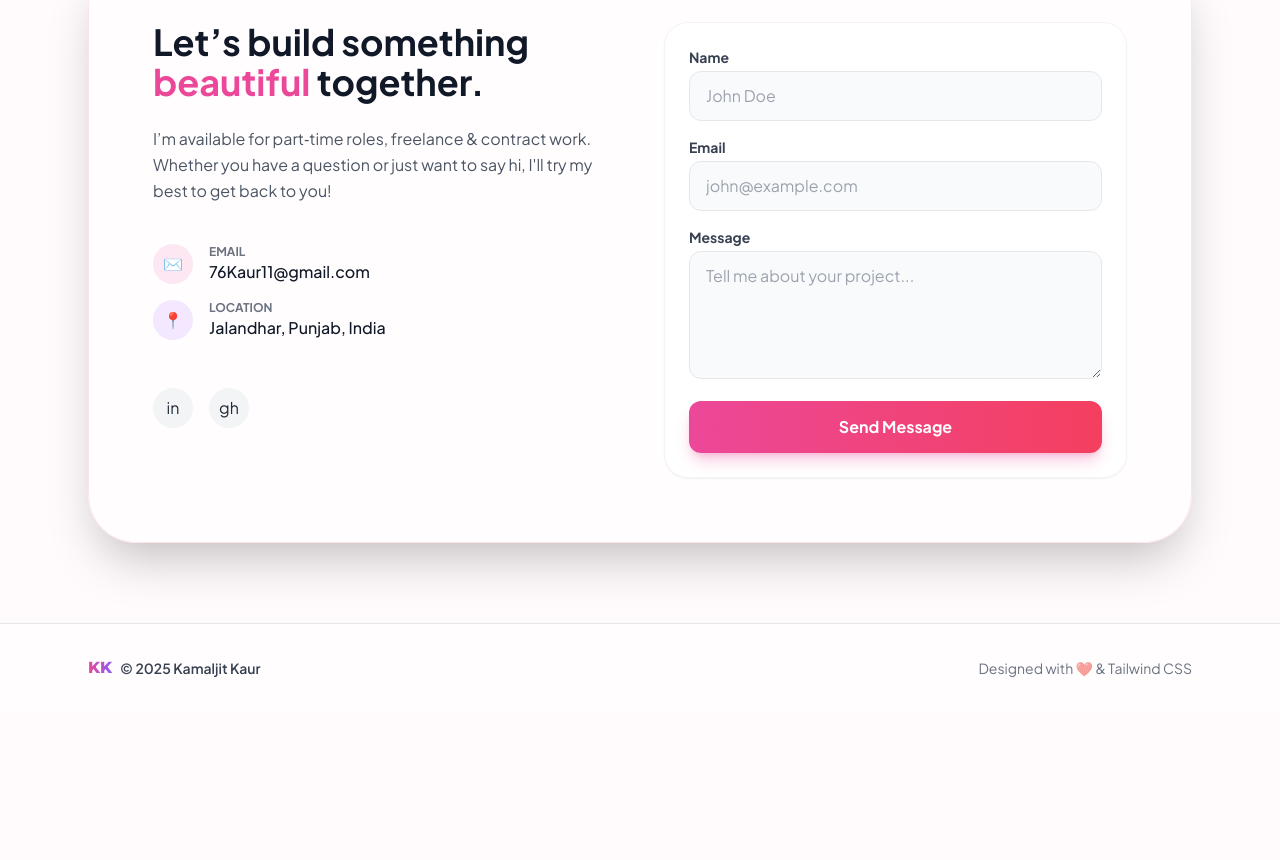
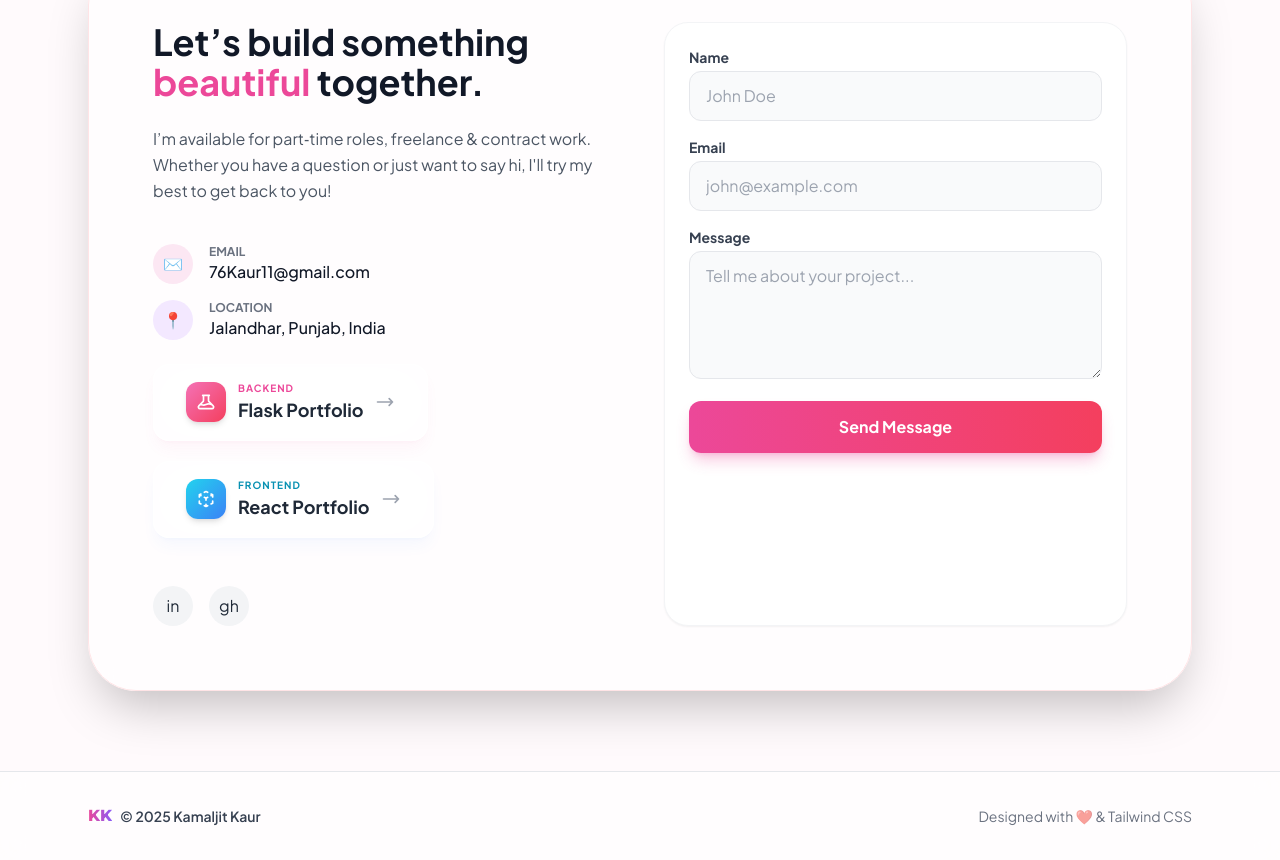
Before and after one commit to Kaur7611/Portfolio-Styled-with-Tailwind, a plain HTML site: page index.html in a window 1280 px wide. Shown: the part 2992-3852 px from the top of the page. Before the commit the page ends 3704 px from the top, so only its background shows below. Drawn offline with nearby package versions, Linux system fonts and the light colour scheme.

Commit message:
Updated last section

```diff
--- a/index.html
+++ b/index.html
@@ -441,6 +441,49 @@
                     </div>
                   </div>
                 </div>
+                <div class="flex flex-wrap gap-5 mt-10">
+
+  <a href="https://kaur7611.pythonanywhere.com/" target="_blank" class="group relative px-8 py-4 rounded-2xl bg-white/40 dark:bg-charcoal/40 backdrop-blur-xl border border-white/50 dark:border-white/10 shadow-lg shadow-pink-500/5 transition-all duration-300 hover:-translate-y-1 hover:shadow-2xl hover:shadow-pink-500/20 overflow-hidden">
+
+    <div class="absolute inset-0 bg-gradient-to-r from-pink-100/50 to-rose-100/50 dark:from-pink-500/10 dark:to-rose-500/10 opacity-0 group-hover:opacity-100 transition-opacity duration-300"></div>
+
+    <div class="relative z-10 flex items-center gap-3">
+      <div class="w-10 h-10 rounded-xl bg-gradient-to-br from-pink-400 to-rose-500 flex items-center justify-center text-white shadow-md group-hover:scale-110 transition-transform duration-300">
+        <svg xmlns="http://www.w3.org/2000/svg" class="w-5 h-5" fill="none" viewBox="0 0 24 24" stroke="currentColor" stroke-width="2">
+          <path stroke-linecap="round" stroke-linejoin="round" d="M19.428 15.428a2 2 0 00-1.022-.547l-2.387-.477a6 6 0 00-3.86.517l-.318.158a6 6 0 01-3.86.517L6.05 15.21a2 2 0 00-1.806.547M8 4h8l-1 1v5.172a2 2 0 00.586 1.414l5 5c1.26 1.26.367 3.414-1.415 3.414H4.828c-1.782 0-2.674-2.154-1.414-3.414l5-5A2 2 0 009 10.172V5L8 4z" />
+        </svg>
+      </div>
+
+      <div class="text-left">
+        <div class="text-[10px] font-bold uppercase tracking-widest text-pink-500 dark:text-pink-400">Backend</div>
+        <div class="text-lg font-bold text-gray-800 dark:text-white group-hover:text-pink-600 dark:group-hover:text-pink-300 transition-colors">Flask Portfolio</div>
+      </div>
+
+      <svg class="w-5 h-5 text-gray-400 group-hover:text-pink-500 group-hover:translate-x-1 transition-all" fill="none" stroke="currentColor" viewBox="0 0 24 24"><path stroke-linecap="round" stroke-linejoin="round" stroke-width="2" d="M17 8l4 4m0 0l-4 4m4-4H3"/></svg>
+    </div>
+  </a>
+
+  <a href="https://kaur7611.github.io/my_portfolio/" target="_blank" class="group relative px-8 py-4 rounded-2xl bg-white/40 dark:bg-charcoal/40 backdrop-blur-xl border border-white/50 dark:border-white/10 shadow-lg shadow-blue-500/5 transition-all duration-300 hover:-translate-y-1 hover:shadow-2xl hover:shadow-cyan-500/20 overflow-hidden">
+
+    <div class="absolute inset-0 bg-gradient-to-r from-cyan-100/50 to-blue-100/50 dark:from-cyan-500/10 dark:to-blue-500/10 opacity-0 group-hover:opacity-100 transition-opacity duration-300"></div>
+
+    <div class="relative z-10 flex items-center gap-3">
+      <div class="w-10 h-10 rounded-xl bg-gradient-to-br from-cyan-400 to-blue-500 flex items-center justify-center text-white shadow-md group-hover:scale-110 transition-transform duration-300">
+        <svg xmlns="http://www.w3.org/2000/svg" class="w-5 h-5 animate-spin-slow" fill="none" viewBox="0 0 24 24" stroke="currentColor" stroke-width="2" style="animation-duration: 10s;">
+          <path stroke-linecap="round" stroke-linejoin="round" d="M14 10l-2 1m0 0l-2-1m2 1v2.5M20 7l-2 1m2-1l-2-1m2 1v2.5M14 4l-2-1-2 1M4 7l2-1M4 7l2 1M4 7v2.5M12 21l-2-1m2 1l2-1m-2 1v-2.5M6 18l-2-1v-2.5M18 18l2-1v-2.5" />
+        </svg>
+      </div>
+
+      <div class="text-left">
+        <div class="text-[10px] font-bold uppercase tracking-widest text-cyan-600 dark:text-cyan-400">Frontend</div>
+        <div class="text-lg font-bold text-gray-800 dark:text-white group-hover:text-cyan-600 dark:group-hover:text-cyan-300 transition-colors">React Portfolio</div>
+      </div>
+
+      <svg class="w-5 h-5 text-gray-400 group-hover:text-cyan-500 group-hover:translate-x-1 transition-all" fill="none" stroke="currentColor" viewBox="0 0 24 24"><path stroke-linecap="round" stroke-linejoin="round" stroke-width="2" d="M17 8l4 4m0 0l-4 4m4-4H3"/></svg>
+    </div>
+  </a>
+
+</div>
 
                 <div class="flex gap-4 pt-6">
                    <a href="http://www.linkedin.com/in/kamaljit-kaur-webdev" class="w-10 h-10 rounded-full bg-gray-100 dark:bg-gray-800 flex items-center justify-center hover:bg-pink-500 hover:text-white transition-all">in</a>
```
